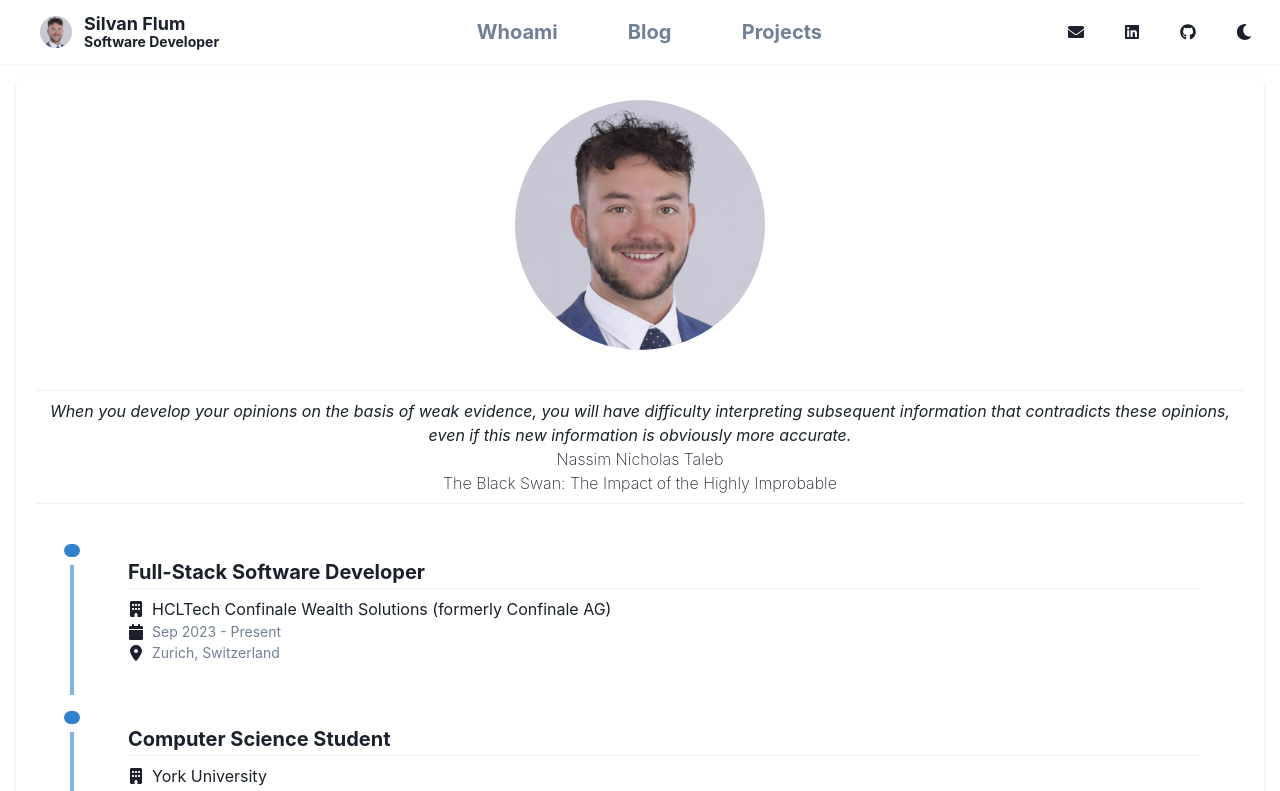
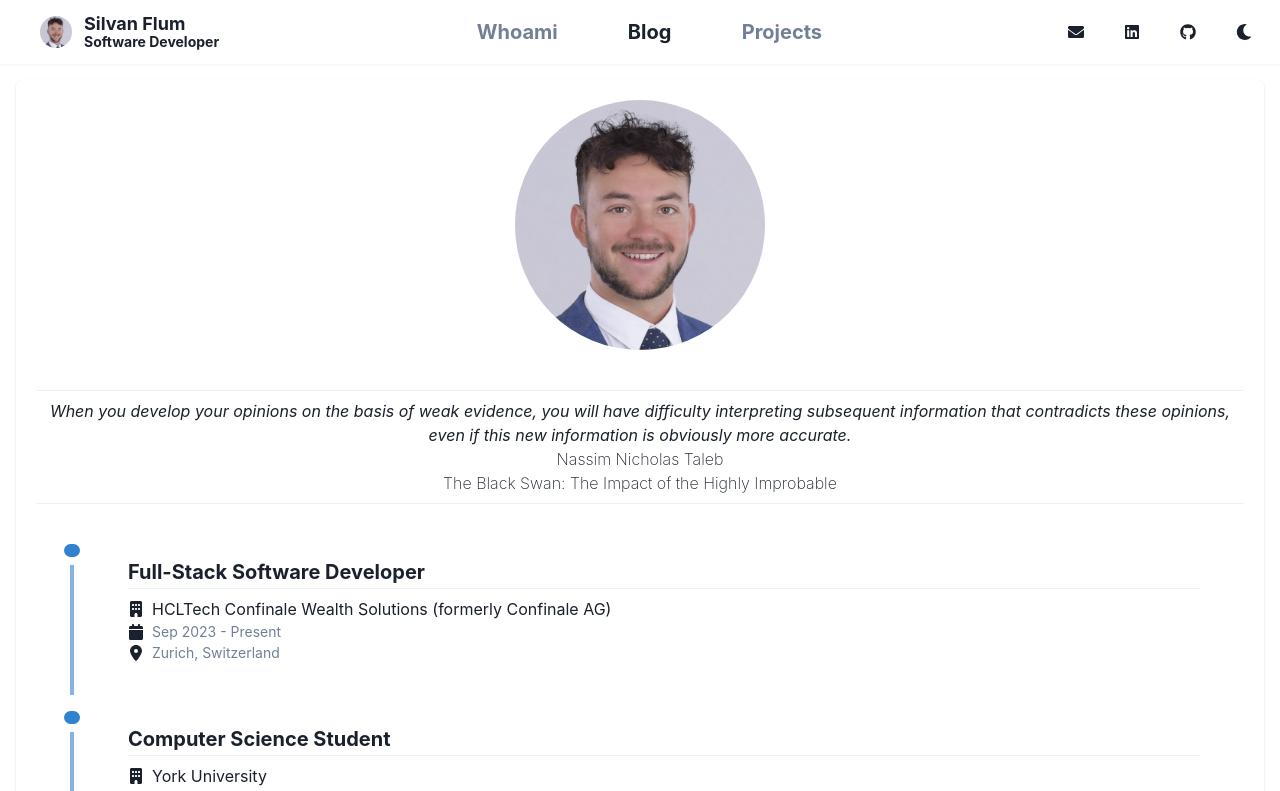
Before and after one commit to floomm/floomm.github.io, a React (Vite) app: page / in a window 1280 px wide. Shown: the top 791 px of the page. Built offline with nearby package versions, Linux system fonts and the light colour scheme.

Commit message:
Activate Blog tab

```diff
--- a/src/components/NavbarMenu.tsx
+++ b/src/components/NavbarMenu.tsx
@@ -14,7 +14,7 @@ const NavbarMenu: React.FC<NavbarMenuProps> = ({ as, align = "normal", spacing =
             <NavbarMenuItem to="/whoami" tooltip="Learn more about me" disabled={true} onClick={onClick}>
                 <Heading size='md'>Whoami</Heading>
             </NavbarMenuItem>
-            <NavbarMenuItem to="/blog" tooltip="Read my blog posts" disabled={true} onClick={onClick}>
+            <NavbarMenuItem to="/docs/blog" tooltip="Read my blog posts" disabled={false} onClick={onClick}>
                 <Heading size='md'>Blog</Heading>
             </NavbarMenuItem>
             <NavbarMenuItem to="/projects" tooltip="Check out my projects" disabled={true} onClick={onClick}>
--- a/src/pages/Blog.tsx
+++ /dev/null
@@ -1,5 +0,0 @@
-export default function Blog() {
-    return (
-        <div>Blog</div>
-    )
-}
--- a/src/pages/Projects.tsx
+++ /dev/null
@@ -1,5 +0,0 @@
-export default function Projects() {
-  return (
-    <div>Projects</div>
-  )
-}
```
